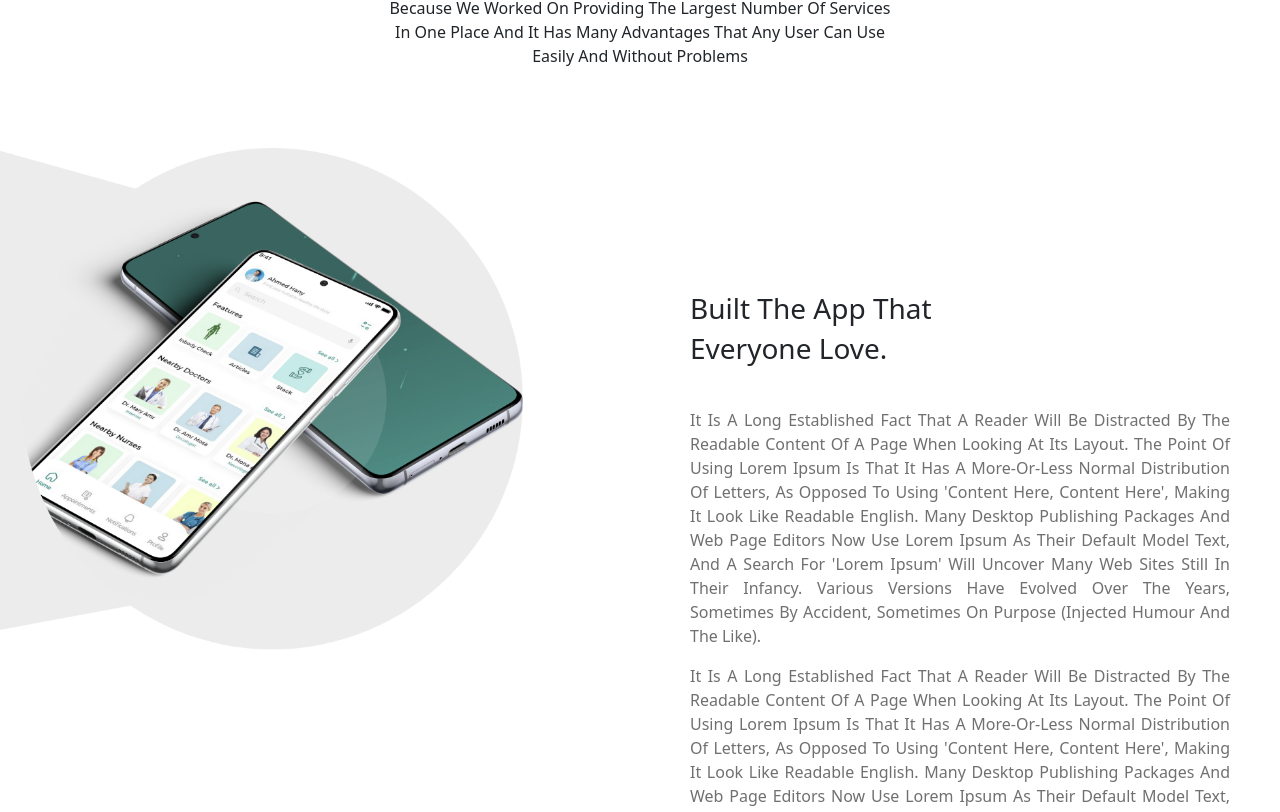
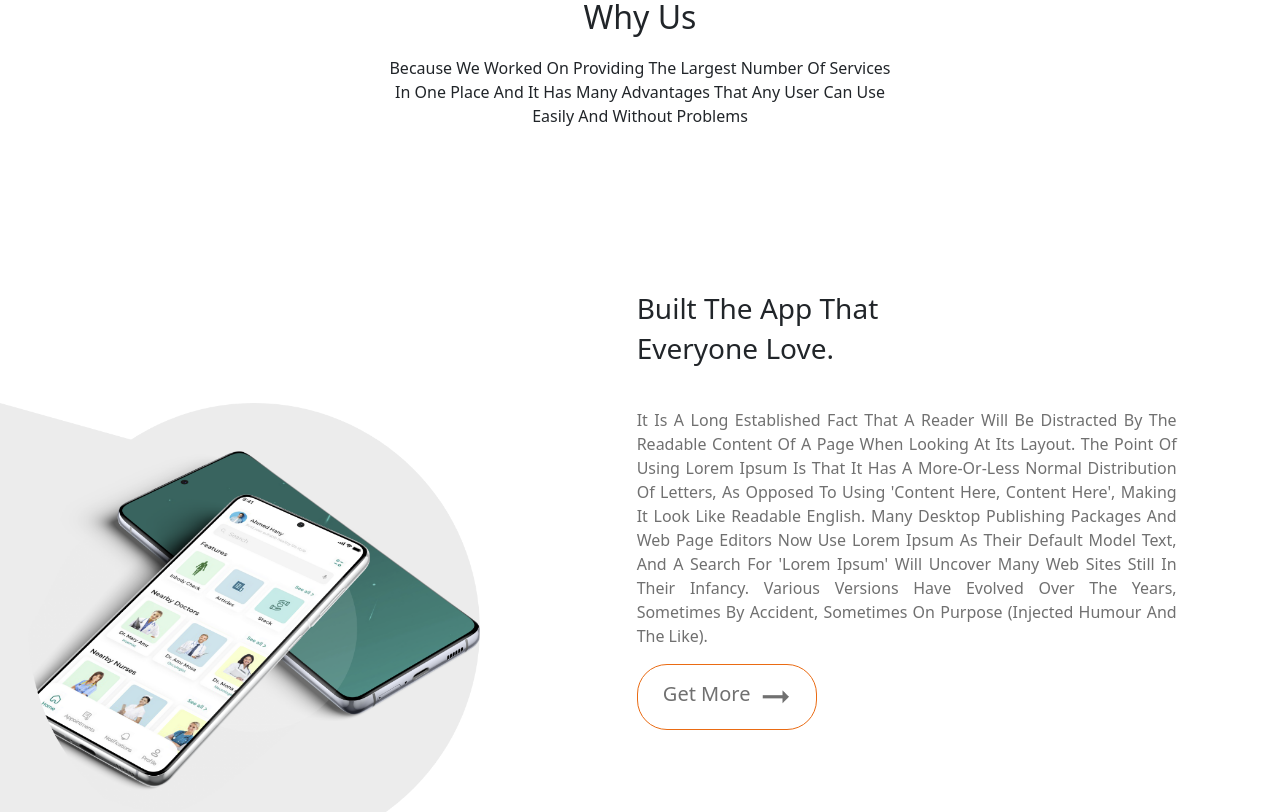
Before and after one commit to Khloud-M/landingPage-omega, a Vue app: page / in a window 1280 px wide. Shown: the part 2222-3034 px from the top of the page. Built offline with nearby package versions, Linux system fonts and the light colour scheme.

Commit message:
some edits

```diff
--- a/src/assets/style/color.css
+++ b/src/assets/style/color.css
@@ -2,6 +2,6 @@
     --main-color:#000000;
     --second-color: #EA6B13;
     --background : #FFFFFF;
-    --marginTopBotton:80px;
+    --marginTopBotton:100px;
 
 }
--- a/src/components/WhySection.vue
+++ b/src/components/WhySection.vue
@@ -17,17 +17,6 @@
           Built The App That <br />
           Everyone Love.
         </h3>
-        <p>
-          It Is A Long Established Fact That A Reader Will Be Distracted By The
-          Readable Content Of A Page When Looking At Its Layout. The Point Of
-          Using Lorem Ipsum Is That It Has A More-Or-Less Normal Distribution Of
-          Letters, As Opposed To Using 'Content Here, Content Here', Making It
-          Look Like Readable English. Many Desktop Publishing Packages And Web
-          Page Editors Now Use Lorem Ipsum As Their Default Model Text, And A
-          Search For 'Lorem Ipsum' Will Uncover Many Web Sites Still In Their
-          Infancy. Various Versions Have Evolved Over The Years, Sometimes By
-          Accident, Sometimes On Purpose (Injected Humour And The Like).
-        </p>
         <p>
           It Is A Long Established Fact That A Reader Will Be Distracted By The
           Readable Content Of A Page When Looking At Its Layout. The Point Of
@@ -70,7 +59,7 @@
   margin: var(--marginTopBotton) 0;
   display: flex;
   flex-direction: row;
-  justify-content: space-between;
+  justify-content: center;
   @media (max-width: 480px) {
      row-gap:  200px;
   }
@@ -78,12 +67,12 @@
     position: relative;
     img {
       position: absolute;
-      left: -10px;
-      width: 100%;
+      bottom: -20%;
+      left: -10%;
+      width: 90%;
     }
   }
   .content {
-    margin-top: 80px;
     text-align: justify;
     padding: 20px 50px;
     h3 {
--- a/src/components/feedBack.vue
+++ b/src/components/feedBack.vue
@@ -104,7 +104,11 @@
   .content {
     width: 30%;
     height: 300px;
-    margin: auto 0;
+    margin: auto 40px ;
+    img{
+        width: 40px;
+        margin: 20px 0 ;
+      }
     @media (max-width: 480px) {
       & {
         width: 100%;
--- a/src/components/provideSection.vue
+++ b/src/components/provideSection.vue
@@ -89,7 +89,6 @@
         }
       }
       p {
-        text-align: justify;
         padding-top: 15px;
       }
     }
--- a/src/components/theFooter.vue
+++ b/src/components/theFooter.vue
@@ -90,7 +90,7 @@ footer {
     .buton {
       display: flex;
       flex-direction: row;
-      // justify-content: space-between;
+      justify-content: space-between;
       align-items: center;
       background-color: #fff;
       border-radius: 20px;
```
